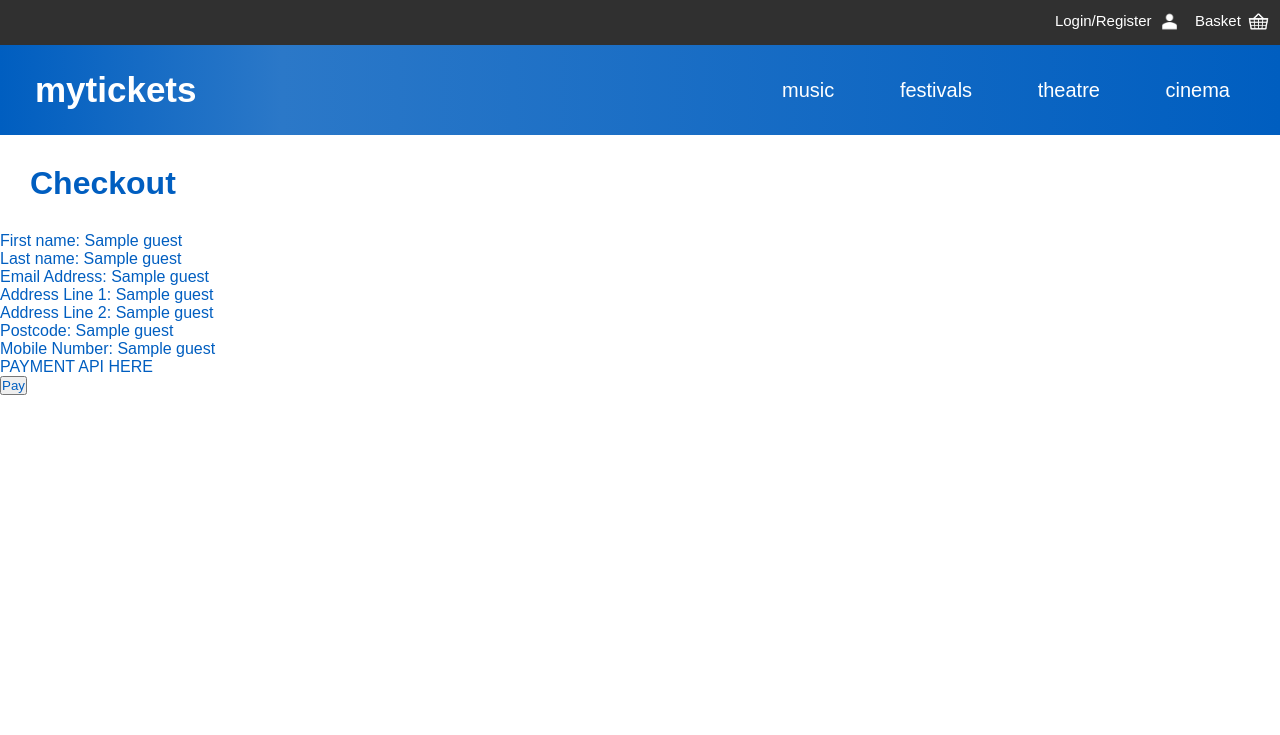
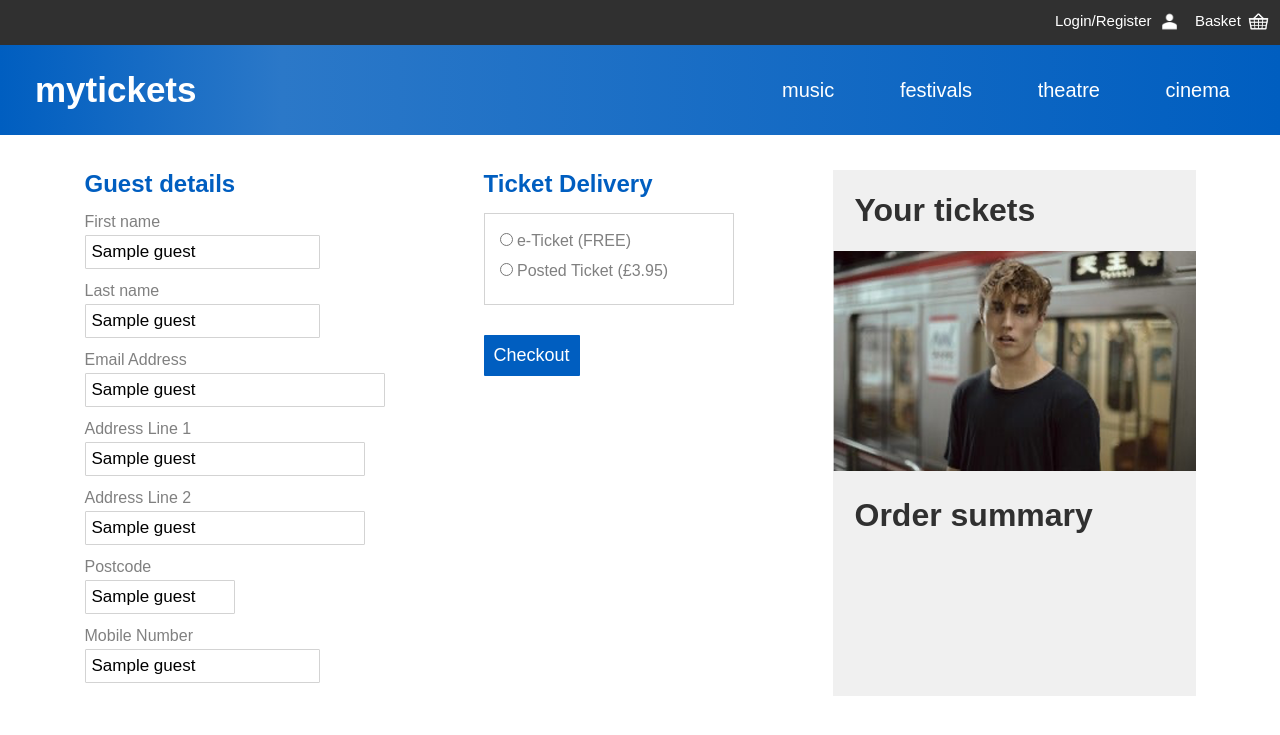
Before and after one commit to William-Eddy/myTickets, a Flask app: template templates/payment.html in a window 1280 px wide. Shown: the top 735 px of the page. Run offline with Flask 2, Linux system fonts and the light colour scheme; the template is opened without the code that fills it: most values are stand-ins (such as "Sample title", 1, 10 or a date in 2020).

Commit message:
checkout styling added

```diff
--- a/static/css/theme.css
+++ b/static/css/theme.css
@@ -102,6 +102,7 @@ nav ul li{
 
 .pageTitle{
   padding: 30px;
+  padding-bottom: 5px;
 }
 
 .spanBlurImage{
@@ -174,8 +175,62 @@ th{
   text-align: left;
 }
 
-#checkoutButton{
+.largeButton{
   margin-top: 30px;
   font-size: 18px;
   padding: 10px;
 }
+
+input{
+  font-size: 17px;
+  border: 1px solid lightGrey;
+  border-radius: 1px;
+  padding: 6px;
+  color: black;
+  margin-top: 4px;
+  margin-bottom: 13px;
+}
+
+label{
+  color: grey;
+}
+
+input:focus{
+  border: 1px solid #005EC0;
+}
+
+.orderSummary{
+  width:30%;
+  background-color: #F0F0F0;
+}
+
+.orderSummaryDetails, .orderSummaryTitle{
+  padding: 22px;
+}
+
+.orderSummary h1{
+  color: #303030;
+}
+
+.orderSummary img{
+  width: 100%;
+  object-fit: cover;
+  height: 220px;
+}
+
+.checkout{
+  display: flex;
+  justify-content: space-around;
+  margin: 35px;
+}
+
+.inputFrame{
+  border: 1px solid lightGrey;
+  padding: 15px;
+  width: 250px;
+}
+
+
+form h2{
+  padding-bottom: 15px;
+}
--- a/templates/basket.html
+++ b/templates/basket.html
@@ -12,7 +12,7 @@
   {% include "basketSummary.html" %}
 
   <form action="/checkout/payment">
-    <input type="submit" class="button" id="checkoutButton" value="Checkout" />
+    <input type="submit" class="button largeButton" value="Checkout" />
   </form>
 
 </div>
--- a/templates/payment.html
+++ b/templates/payment.html
@@ -5,15 +5,57 @@
 {% block content %}
 {{ super() }}
 
-<h1 class="pageTitle">Checkout</h1>
+<div class="checkout">
 
-{% include "guestInfo.html" %}
+  <div>
+    <form>
+      <h2>Guest details</h2>
+      <label for="firstName">First name</label><br>
+      <input type="text" id="firstName" name="firstName" value="{{guestData[1]}}"><br>
+      <label for="lastName">Last name</label><br>
+      <input type="text" id="lastName" name="lastName" value="{{guestData[2]}}"><br>
+      <label for="emailAddress">Email Address</label><br>
+      <input type="text" id="emailAddress" name="emailAddress" style="width:300px;" value="{{guestData[3]}}"><br>
+      <label for="addressLine1">Address Line 1</label><br>
+      <input type="text" id="addressLine1" name="addressLine1" style="width:280px;" value="{{guestData[4]}}"><br>
+      <label for="addressLine2">Address Line 2</label><br>
+      <input type="text" id="addressLine2" name="addressLine2" style="width:280px;" value="{{guestData[5]}}"><br>
+      <label for="postcode">Postcode</label><br>
+      <input type="text" id="postcode" name="postcode" style="width:150px;" value="{{guestData[6]}}"><br>
+      <label for="mobileNumber">Mobile Number</label><br>
+      <input type="text" id="mobileNumber" name="mobileNumber" value="{{guestData[7]}}"><br>
+    </form>
+  </div>
 
-PAYMENT API HERE
+  <div>
+    <form>
+      <h2>Ticket Delivery</h2>
+      <div class="inputFrame">
+        <input type="radio" id="eTicket" name="eTicket" value="eTicket">
+        <label for="eTicket">e-Ticket (FREE)</label><br>
+        <input type="radio" id="postedTicket" name="postedTicket" value="postedTicket">
+        <label for="postedTicket">Posted Ticket (£3.95)</label><br>
+      </div>
+    </form>
 
-<form onsubmit="return processTransaction()">
-  <input type="submit" value="Pay" />
-</form>
+    <form onsubmit="return processTransaction()">
+      <input type="submit" class="button largeButton" value="Checkout" />
+    </form>
+
+  </div>
+
+  <div class="orderSummary">
+    <div class="orderSummaryTitle">
+      <h1>Your tickets</h1>
+    </div>
+    <img src="/static/media/samFender.png">
+    <div class="orderSummaryDetails">
+      <h1>Order summary</h1>
+    </div>
+  </div>
+
+</div>
+
 
 {% endblock %}
 
```
